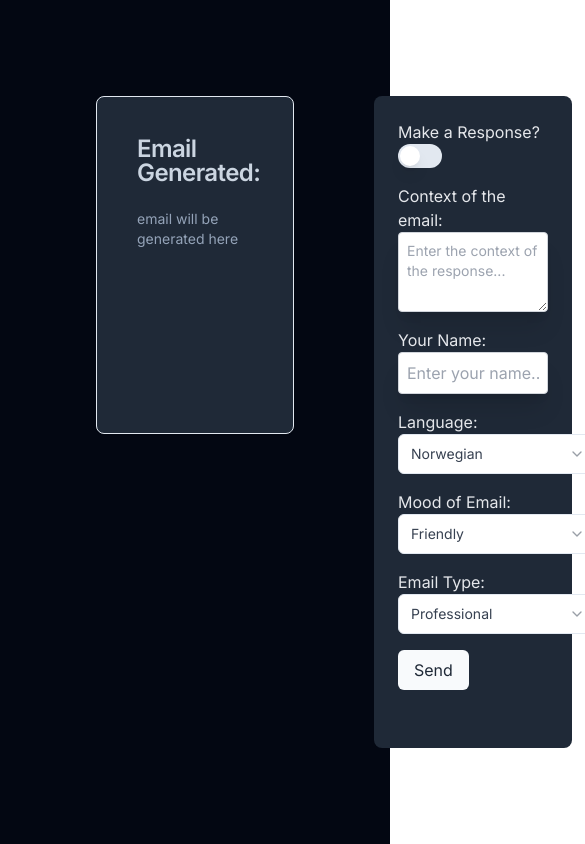
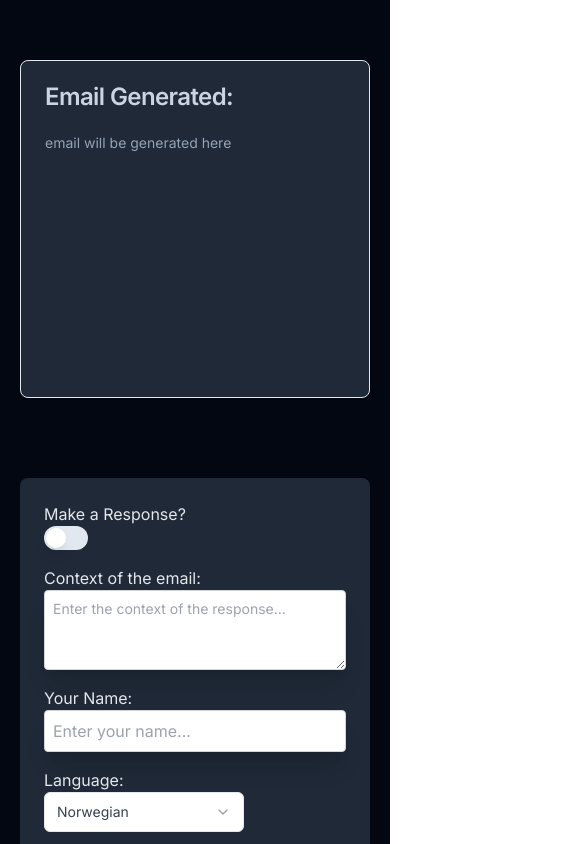
Before and after one commit to Matsfjeldstad/KVIKK, a Next.js app: page / in a window 390 px wide. Shown: the top 844 px of the page, 585 px wide, since content can reach past the window. Built offline with nearby package versions, Linux system fonts and the light colour scheme.

Commit message:
simple mobile version of beta

```diff
--- a/src/app/layout.tsx
+++ b/src/app/layout.tsx
@@ -13,7 +13,7 @@ export const metadata: Metadata = {
 export default function RootLayout({ children }: { children: React.ReactNode }) {
   return (
     <html lang="en">
-      <body className={cn(inter.className, 'overflow-x-hidden')}>{children}</body>
+      <body className={cn(inter.className)}>{children}</body>
     </html>
   );
 }
--- a/src/app/page.tsx
+++ b/src/app/page.tsx
@@ -40,14 +40,14 @@ export default function Home() {
   });
 
   return (
-    <main className="flex min-h-screen w-screen gap-20 justify-between p-24 bg-gray-950 text-gray-200">
+    <main className="flex flex-col md:flex-row min-h-screen gap-20 justify-between p-5 md:p-24 bg-gray-950 text-gray-200">
       <div
         className={cn(
           completion ? 'opacity-50' : 'opacity-0',
           'pointer-events-none duration-200 fixed inset-0 z-0 h-full w-screen bg-[radial-gradient(circle_at_left,_#B12E82_10%,_transparent_70%)] ',
         )}
       />
-      <Card className="w-full z-10  h-fit min-h-[40vh] p-4 max-w-xl bg-gray-800 text-slate-300">
+      <Card className="w-full mt-10 md:mt-0 z-10 h-fit min-h-[40vh] max-w-xl bg-gray-800 text-slate-300">
         <CardHeader>
           <CardTitle>Email Generated:</CardTitle>
         </CardHeader>
@@ -78,7 +78,7 @@ export default function Home() {
       <form
         onSubmit={handleSubmit}
         ref={parent}
-        className="flex flex-col gap-4 max-w-3xl w-full relative right-0 p-6 bg-gray-800 rounded-lg"
+        className="flex flex-col gap-4 max-w-3xl w-full relative right-0 p-6 mb-20 bg-gray-800 rounded-lg"
       >
         <label className="flex flex-col w-fit">
           Make a Response?
```
